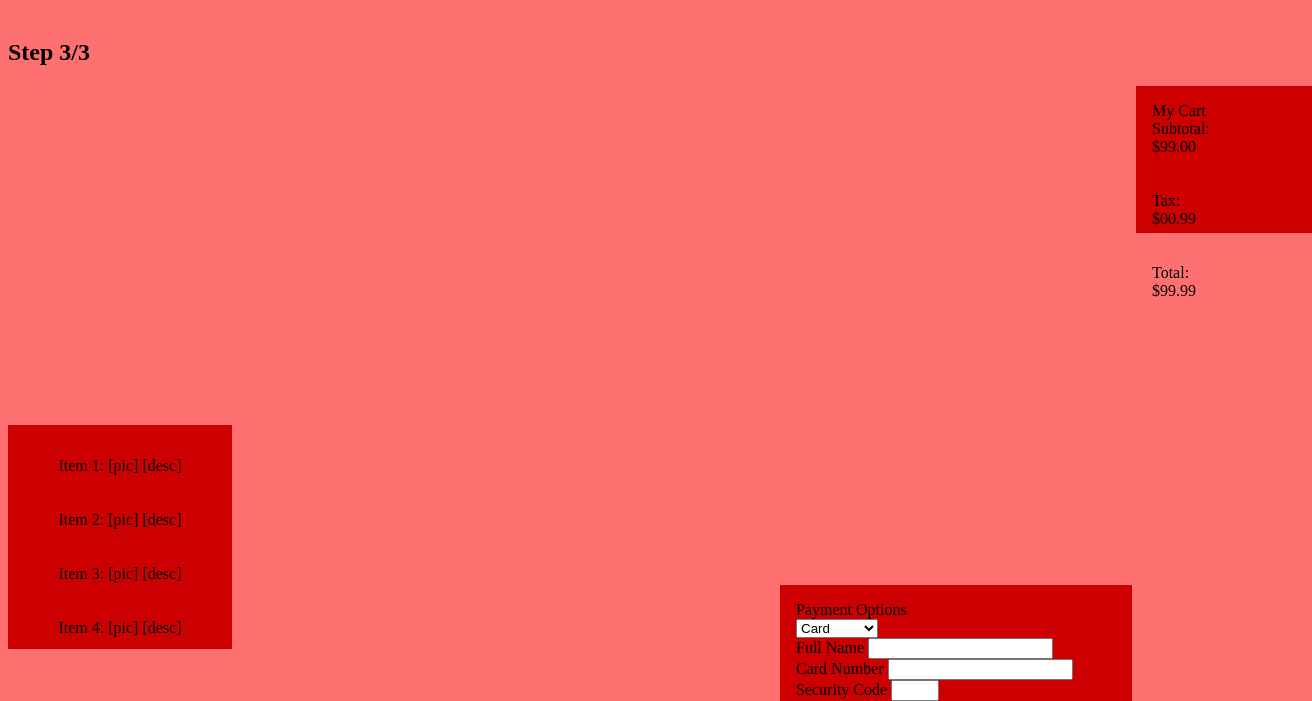
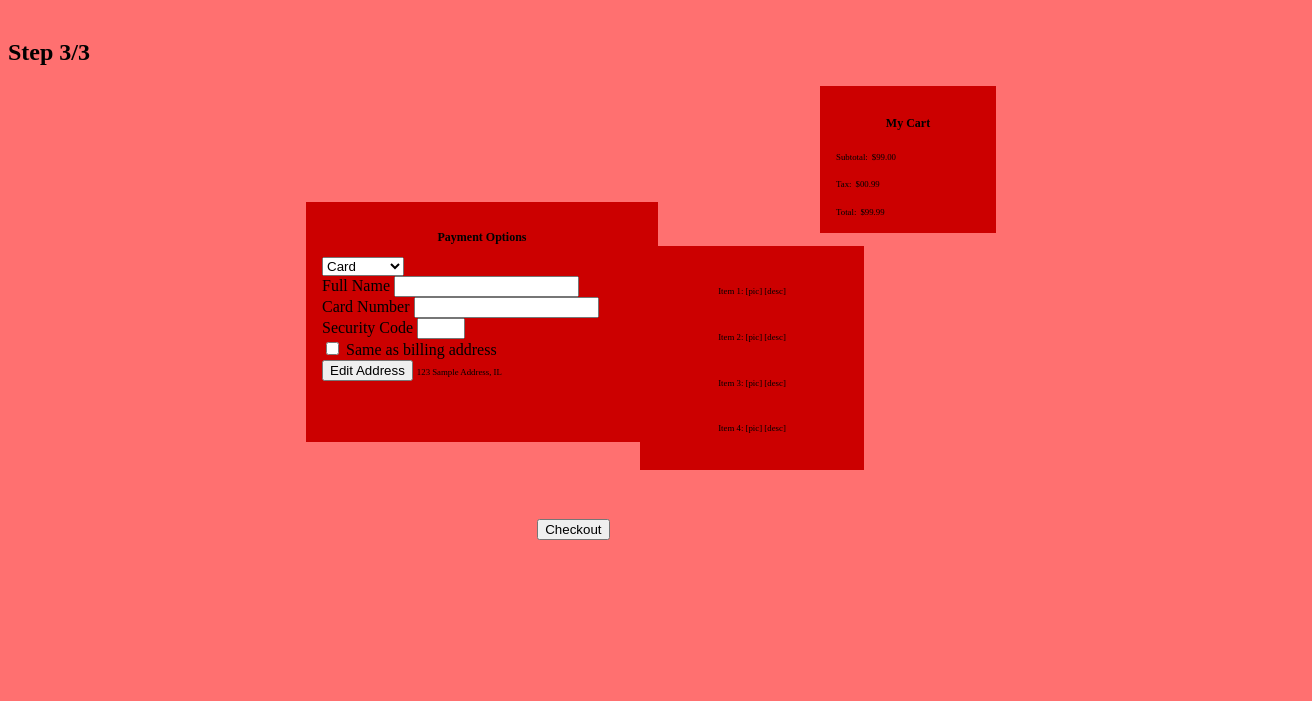
Before and after one commit to AlirpJ/ITMD362-project1, a website: page billing.html in a window 1280 px wide. Shown: the part 69-770 px from the top of the page, 1312 px wide, since content can reach past the window. Drawn offline with Linux system fonts and the light colour scheme.

Commit message:
No more divs in project lets go

```diff
--- a/assets/screen.css
+++ b/assets/screen.css
@@ -14,7 +14,7 @@ flex: 1 1 auto;
 */
 
 h3 {
-  font-size: 0.8em;
+  font-size: 0.75em;
   text-align: center;
 }
 h4 {
@@ -32,17 +32,17 @@ li {
   list-style-type: none;
 }
 
-section {
+section, section3 {
    display: grid;
    grid-template-columns: repeat(2, 1fr);
    grid-template-rows: repeat(3, 100px);
 }
 
 .flex-container,
-.flex-container-r,
-.flex-container-l,
+aside-r,
+section2, section3
 .flex-container-2,
-aside
+aside, aside-l
 {
   display: grid;
   left: 40%;
@@ -56,7 +56,7 @@ aside
   height: 7.2em;
 }
 
-.scroll, .scroll-r, aside2 {
+.scroll, aside2-r, aside2 {
   display: grid;
   justify-content: center;
   text-align: center;
@@ -73,39 +73,42 @@ aside
   margin-bottom: 5em;
   }
 
-.flex-container-r {
+aside-r {
   left: 36.5em;
   }
 .flex-container-2 {
   left: -40%;
   }
 
-.flex-container-l {
+section2, section3 {
+  top: 1em;
+  width: 20em;
+  height: 13em;
+  left: 25%;
+}
+section3 {
+  height: 12em;
+}
+aside-ll {
   top: 1em;
   width: 20em;
   height: 11em;
-  left: 25%;
-}
-.flex-container-ll {
-  top: 1em;
-  width: 20em;
-  height: 11em;
-  left: 10%;
+  left: 15em;
 }
 
-.scroll-r {
+aside2-r {
   left: 0em;
   }
 
 button {
   top: 10em;
   margin: 0 auto;
+  left: -5em;
   display: grid;
   position: relative;
 }
 
 input[type="submit"] {
-  top: 10em;
   top: 10em;
   margin: 0 auto;
 }
--- a/billing.html
+++ b/billing.html
@@ -14,39 +14,45 @@
 </header>
 
 <h2>Step 3/3</h2>
-<div class="wrapper">
-<div class="flex-container-r">
-  <div>
-    <div class="c">My Cart</div>
-    <div class = 'b'>Subtotal: </div>
-    <div class = 'd'>$99.00</div>
-    <br></br>
-    <div class = 'b'>Tax: </div>
-    <div class = 'd'>$00.99</div>
-    <br></br>
-    <div class = 'b'>Total: </div>
-    <div class = 'd'>$99.99</div>
-  </div>
-</div>
 
-<div class="scroll-r">
-  <div>
-  <div class = 'b'>Item 1: [pic] [desc]</div>
+<section>
+
+  <aside-r>
+
+    <li>
+      <h3>My Cart</p>
+    </li>
+    <li>
+      <p>Subtotal: </p>
+      <p>$99.00</p>
+    </li>
+    <li>
+      <p>Tax: </p>
+      <p>$00.99</p>
+    </li>
+    <li>
+      <p>Total: </p>
+      <p>$99.99</p>
+    </li>
+  </aside-r>
+<aside2-r>
+  <list>
+  <p>Item 1: [pic] [desc]</p>
   <br></br>
-  <div class = 'b'>Item 2: [pic] [desc]</div>
+  <p>Item 2: [pic] [desc]</p>
   <br></br>
-  <div class = 'b'>Item 3: [pic] [desc]</div>
+  <p>Item 3: [pic] [desc]</p>
   <br></br>
-  <div class = 'b'>Item 4: [pic] [desc]</div>
+  <p>Item 4: [pic] [desc]</p>
   <br></br>
-  <div class = 'b'>Item 5: [pic] [desc]</div>
-  </div>
-</div>
+  <p>Item 5: [pic] [desc]</p>
+</list>
+</aside2-r>
 
-<div class = "flex-container-l">
-  <div>
-    <div class="e">Payment Options</div>
-    <label for="cars"></label>
+<section2>
+<aside-ll>
+
+    <h3>Payment Options</h3>
 
   <select name="paymentOption" id="pay">
    <option value="card">Card</option>
@@ -71,17 +77,15 @@
 </li>
 <li>
 <input type="submit" value="Edit Address" onclick="location.href = '../address';"></button>
-<div class = 'f'>123 Sample Address, IL</div>
+<p>123 Sample Address, IL</p>
 </li>
-  </div>
-
-</div>
 
 
-
-</div>
+</aside-ll>
+</section2>
+</section>
 
 
-<button type="button" onclick="location.href = '../ITMD362-project1';">Checkout</button>
+<button type="button" onclick="location.href = '../index';">Checkout</button>
 
 </html>
```
Also changed, not shown: address.html (+4 -4 lines), shipping.html (+35 -33 lines).
